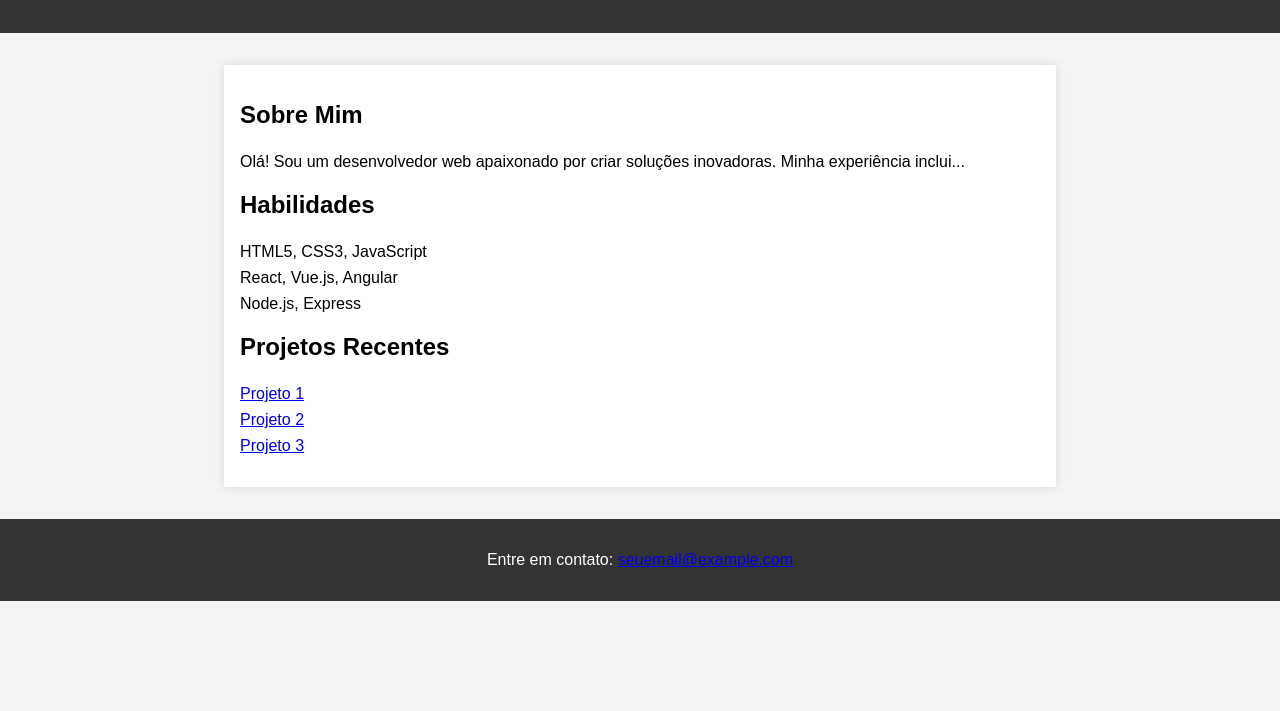
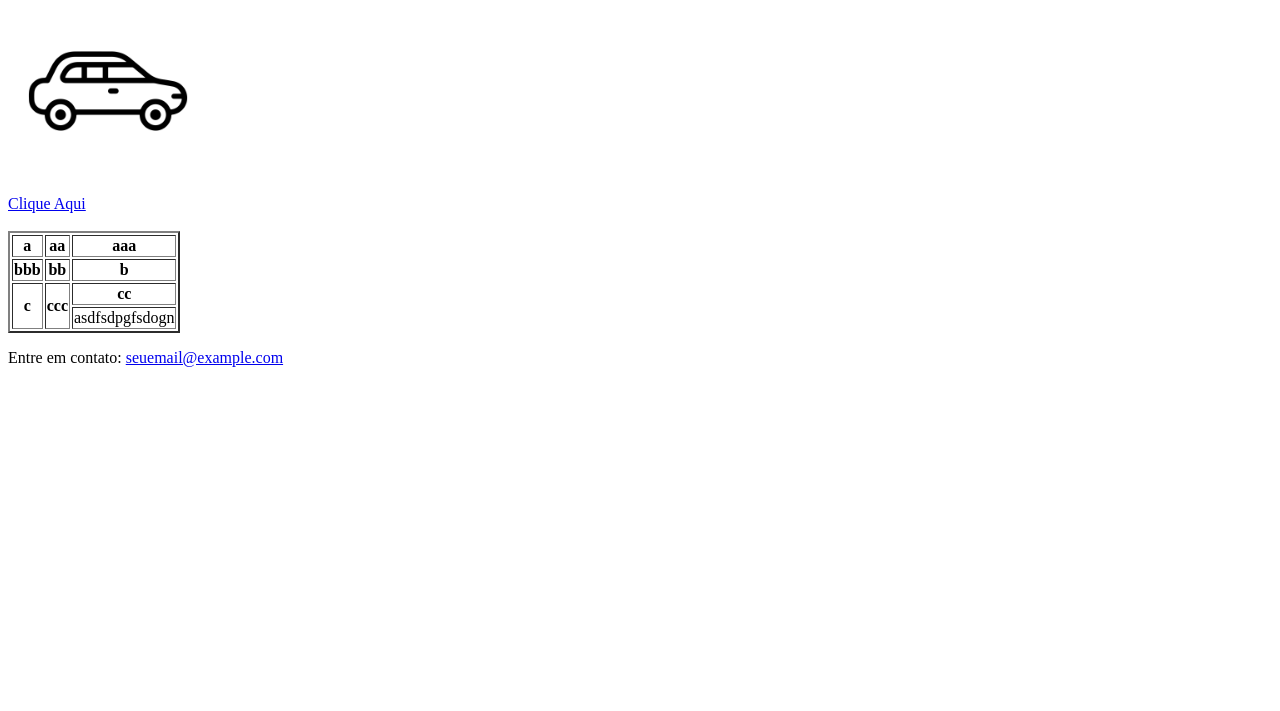
Before and after one commit to Caio1002/Course_Front-End, a plain HTML site: page projeto1/index.html in a window 1280 px wide. Shown: the part 89-800 px from the top of the page. Drawn offline with Linux system fonts and the light colour scheme.

Commit message:
implemetações table

```diff
--- a/projeto1/index.html
+++ b/projeto1/index.html
@@ -1,53 +1,11 @@
 <!DOCTYPE html>
 <html lang="pt-br">
+
   <head>
     <meta charset="UTF-8">
-  <meta name="viewport" content="width=device-width, initial-scale=1.0">
     <title>Caio - Desenvolvedor Web</title>
-  <style>
-    body {
-      font-family: Arial, sans-serif;
-      margin: 0;
-      padding: 0;
-      background-color: #f4f4f4;
-    }
+  </head>
 
-    header {
-      background-color: #333;
-      color: #fff;
-      text-align: center;
-      padding: 1em;
-    }
-
-    section {
-      max-width: 800px;
-      margin: 2em auto;
-      padding: 1em;
-      background-color: #fff;
-      box-shadow: 0 0 10px rgba(0, 0, 0, 0.1);
-    }
-
-    h1, h2, p {
-      margin-bottom: 1em;
-    }
-
-    ul {
-      list-style: none;
-      padding: 0;
-    }
-
-    li {
-      margin-bottom: 0.5em;
-    }
-
-    footer {
-      text-align: center;
-      padding: 1em;
-      background-color: #333;
-      color: #fff;
-    }
-  </style>
-</head>
   <body>
 
     <header>
@@ -55,24 +13,32 @@
     </header>
 
     <section>
-    <h2>Sobre Mim</h2>
-    <p>Olá! Sou um desenvolvedor web apaixonado por criar soluções inovadoras. Minha experiência inclui...</p>
+      <img src="imagens/carro.jpg" width="200">
+      <br>
+      <a href="contato.html">Clique Aqui</a>
+      <br><br>
 
-    <h2>Habilidades</h2>
-    <ul>
-      <li>HTML5, CSS3, JavaScript</li>
-      <li>React, Vue.js, Angular</li>
-      <li>Node.js, Express</li>
-      <!-- Adicione mais habilidades conforme necessário -->
-    </ul>
+      <table border="2">
+        <tr>
+          <th>a</th>
+          <th>aa</th>
+          <th>aaa</th>
+        </tr>
+        <tr>
+          <th>bbb</th>
+          <th>bb</th>
+          <th>b</th>
+        </tr>
+        <tr>
+          <th rowspan="2">c</th>
+          <th rowspan="2">ccc</th>
+          <th>cc</th>
+        </tr>
+        <tr>
+          <td>asdfsdpgfsdogn</td>
+        </tr>
+      </table>
 
-    <h2>Projetos Recentes</h2>
-    <ul>
-      <li><a href="#">Projeto 1</a></li>
-      <li><a href="#">Projeto 2</a></li>
-      <li><a href="#">Projeto 3</a></li>
-      <!-- Adicione mais projetos conforme necessário -->
-    </ul>
     </section>
 
     <footer>
@@ -80,4 +46,5 @@
     </footer>
 
   </body>
+
 </html>
```
Also changed, not shown: projeto1/contato.html (added, +26 -0 lines), projeto1/imagens/carro.jpg (added). Lines whose indentation alone changed are shown as unchanged.
